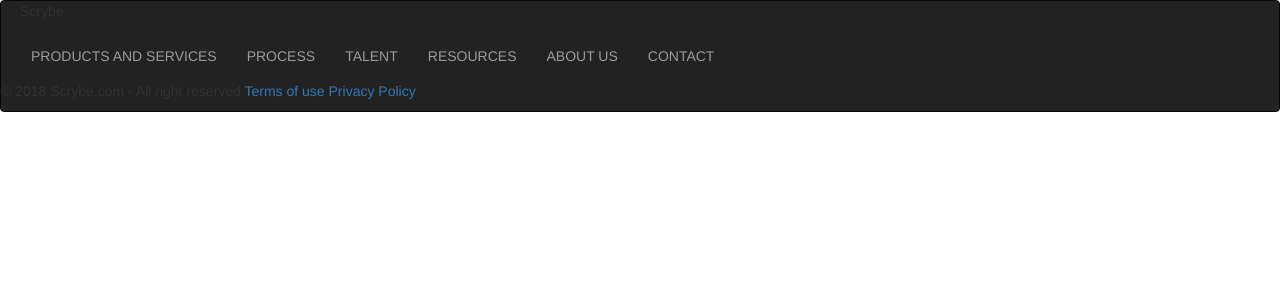
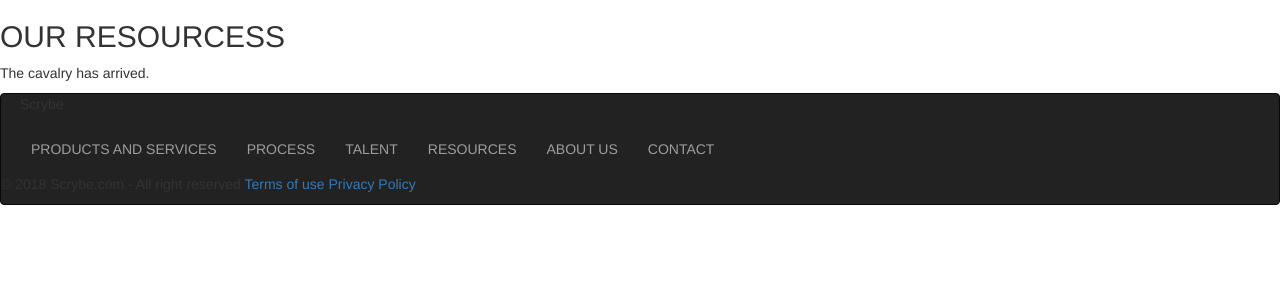
Before and after one commit to RedFoxIK/ang_land, an Angular app: page /resources in a window 1280 px wide. Before the commit this address led to /. Shown: the top 300 px of the page. Built offline with nearby package versions, Linux system fonts and the light colour scheme.

Commit message:
add resource component

```diff
--- a/src/app/footer/footer.component.html
+++ b/src/app/footer/footer.component.html
@@ -6,7 +6,7 @@
         <li><a href="#">PRODUCTS AND SERVICES</a></li>
         <li><a href="/process">PROCESS</a></li>
         <li><a href="#">TALENT</a></li>
-        <li><a href="#">RESOURCES</a></li>
+        <li><a href="/resources">RESOURCES</a></li>
         <li><a href="#">ABOUT US</a></li>
         <li><a href="/">CONTACT</a></li>
       </ul>
--- /dev/null
+++ b/src/app/resources/resources.component.html
@@ -0,0 +1,4 @@
+<app-header
+  [header]="headerTitle"
+  [subHeader]="headerSubTitle">
+</app-header>
--- /dev/null
+++ b/src/app/resources/resources.component.ts
@@ -0,0 +1,17 @@
+import { Component, OnInit } from '@angular/core';
+
+@Component({
+  selector: 'app-resources',
+  templateUrl: './resources.component.html',
+  styleUrls: ['./resources.component.css']
+})
+export class ResourcesComponent implements OnInit {
+  public readonly headerTitle = 'OUR RESOURCESS';
+  public readonly headerSubTitle = 'The cavalry has arrived.';
+
+  constructor() { }
+
+  ngOnInit() {
+  }
+
+}
```
Also changed, not shown: src/app/app.module.ts (+8 -1 lines), src/app/resources/resources.component.css (added).
